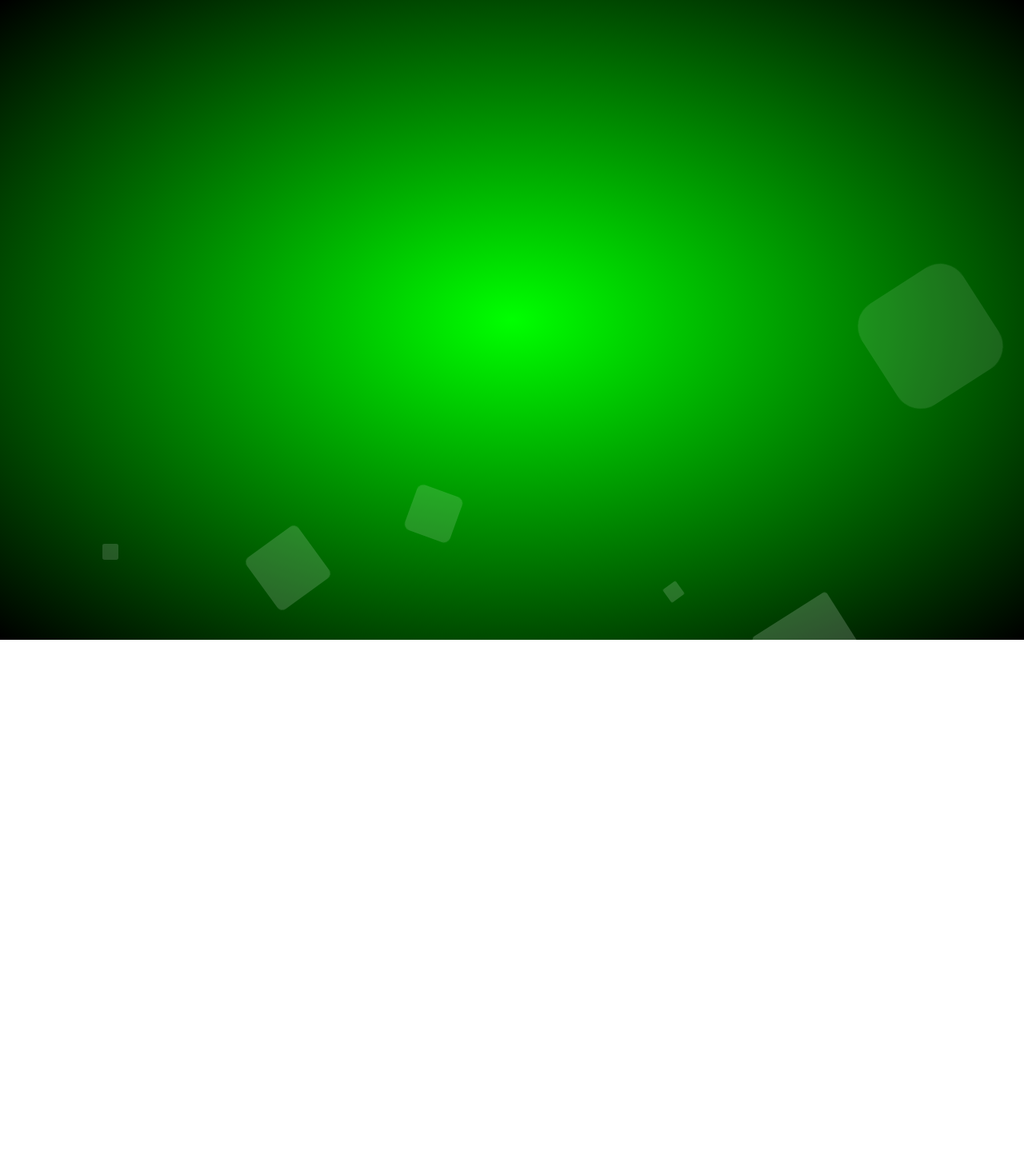
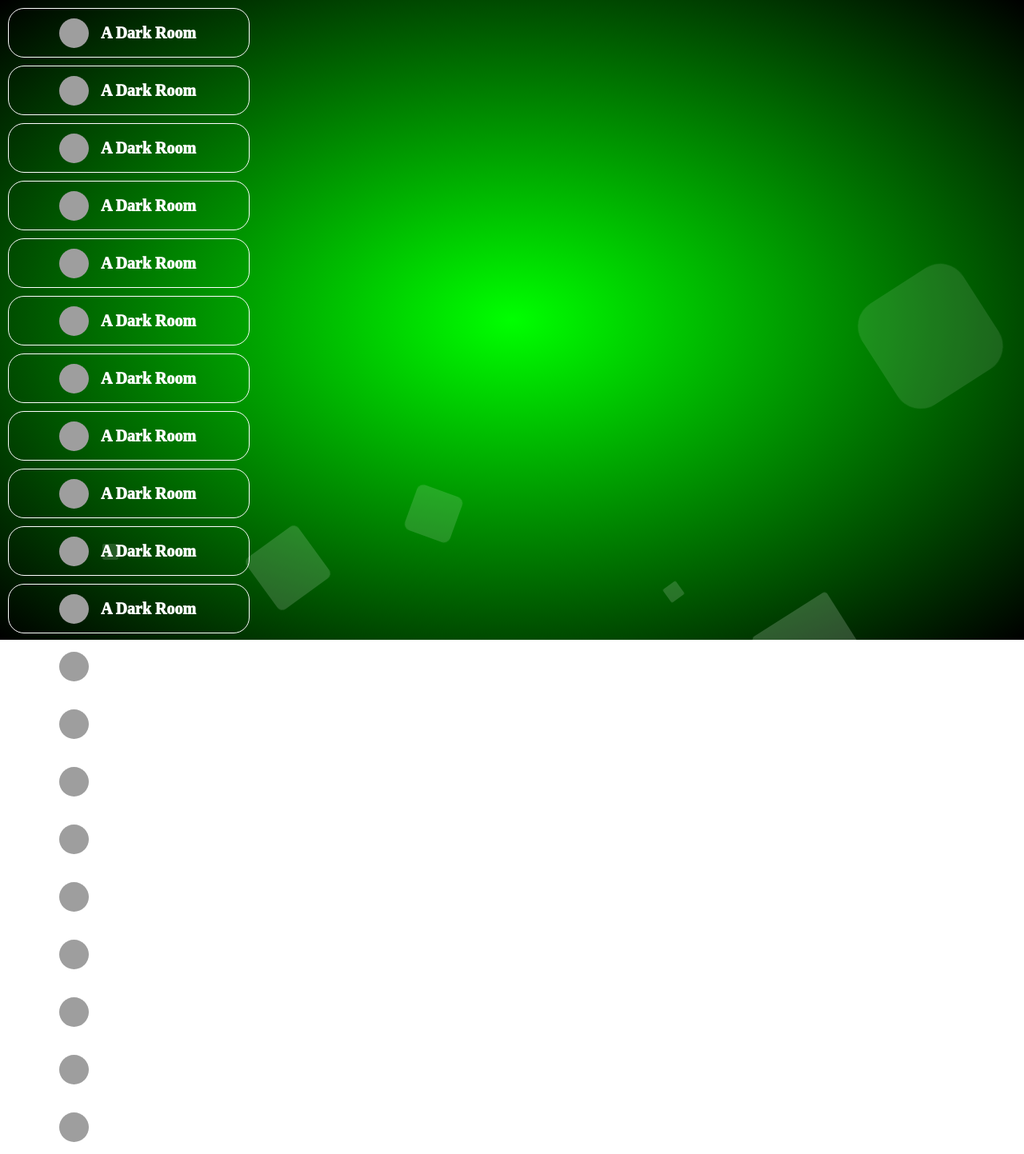
Before and after one commit to playb6/-, a plain HTML site: page index.html in a window 1280 px wide. Shown: the whole page at 80% size. Before the commit the page ends 800 px from the top, so only its background shows below. Drawn offline with Linux system fonts and the light colour scheme; no server answers; grey boxes are pictures that could not be loaded; a small style sheet from the web is missing.

Commit message:
Update index.html

```diff
--- a/index.html
+++ b/index.html
@@ -22,7 +22,126 @@
 
     <title>Play | Bypass6</title>
 </head>
-
+<a href="#" id="A-Dark-Room" class="cardLink">
+            <div class="card">
+                <img class="cardImage" src="https://raw.githack.com/3kh0/3kh0-assets/main/adarkroom/splash.png" loading="lazy">
+                <div class="cardName">A Dark Room</div>
+            </div>
+        </a>
+<a href="#" id="A-Dark-Room" class="cardLink">
+            <div class="card">
+                <img class="cardImage" src="https://raw.githack.com/3kh0/3kh0-assets/main/adarkroom/splash.png" loading="lazy">
+                <div class="cardName">A Dark Room</div>
+            </div>
+        </a>
+<a href="#" id="A-Dark-Room" class="cardLink">
+            <div class="card">
+                <img class="cardImage" src="https://raw.githack.com/3kh0/3kh0-assets/main/adarkroom/splash.png" loading="lazy">
+                <div class="cardName">A Dark Room</div>
+            </div>
+        </a>
+<a href="#" id="A-Dark-Room" class="cardLink">
+            <div class="card">
+                <img class="cardImage" src="https://raw.githack.com/3kh0/3kh0-assets/main/adarkroom/splash.png" loading="lazy">
+                <div class="cardName">A Dark Room</div>
+            </div>
+        </a>
+<a href="#" id="A-Dark-Room" class="cardLink">
+            <div class="card">
+                <img class="cardImage" src="https://raw.githack.com/3kh0/3kh0-assets/main/adarkroom/splash.png" loading="lazy">
+                <div class="cardName">A Dark Room</div>
+            </div>
+        </a>
+<a href="#" id="A-Dark-Room" class="cardLink">
+            <div class="card">
+                <img class="cardImage" src="https://raw.githack.com/3kh0/3kh0-assets/main/adarkroom/splash.png" loading="lazy">
+                <div class="cardName">A Dark Room</div>
+            </div>
+        </a>
+<a href="#" id="A-Dark-Room" class="cardLink">
+            <div class="card">
+                <img class="cardImage" src="https://raw.githack.com/3kh0/3kh0-assets/main/adarkroom/splash.png" loading="lazy">
+                <div class="cardName">A Dark Room</div>
+            </div>
+        </a>
+<a href="#" id="A-Dark-Room" class="cardLink">
+            <div class="card">
+                <img class="cardImage" src="https://raw.githack.com/3kh0/3kh0-assets/main/adarkroom/splash.png" loading="lazy">
+                <div class="cardName">A Dark Room</div>
+            </div>
+        </a>
+<a href="#" id="A-Dark-Room" class="cardLink">
+            <div class="card">
+                <img class="cardImage" src="https://raw.githack.com/3kh0/3kh0-assets/main/adarkroom/splash.png" loading="lazy">
+                <div class="cardName">A Dark Room</div>
+            </div>
+        </a>
+<a href="#" id="A-Dark-Room" class="cardLink">
+            <div class="card">
+                <img class="cardImage" src="https://raw.githack.com/3kh0/3kh0-assets/main/adarkroom/splash.png" loading="lazy">
+                <div class="cardName">A Dark Room</div>
+            </div>
+        </a>
+<a href="#" id="A-Dark-Room" class="cardLink">
+            <div class="card">
+                <img class="cardImage" src="https://raw.githack.com/3kh0/3kh0-assets/main/adarkroom/splash.png" loading="lazy">
+                <div class="cardName">A Dark Room</div>
+            </div>
+        </a>
+<a href="#" id="A-Dark-Room" class="cardLink">
+            <div class="card">
+                <img class="cardImage" src="https://raw.githack.com/3kh0/3kh0-assets/main/adarkroom/splash.png" loading="lazy">
+                <div class="cardName">A Dark Room</div>
+            </div>
+        </a>
+<a href="#" id="A-Dark-Room" class="cardLink">
+            <div class="card">
+                <img class="cardImage" src="https://raw.githack.com/3kh0/3kh0-assets/main/adarkroom/splash.png" loading="lazy">
+                <div class="cardName">A Dark Room</div>
+            </div>
+        </a>
+<a href="#" id="A-Dark-Room" class="cardLink">
+            <div class="card">
+                <img class="cardImage" src="https://raw.githack.com/3kh0/3kh0-assets/main/adarkroom/splash.png" loading="lazy">
+                <div class="cardName">A Dark Room</div>
+            </div>
+        </a>
+<a href="#" id="A-Dark-Room" class="cardLink">
+            <div class="card">
+                <img class="cardImage" src="https://raw.githack.com/3kh0/3kh0-assets/main/adarkroom/splash.png" loading="lazy">
+                <div class="cardName">A Dark Room</div>
+            </div>
+        </a>
+<a href="#" id="A-Dark-Room" class="cardLink">
+            <div class="card">
+                <img class="cardImage" src="https://raw.githack.com/3kh0/3kh0-assets/main/adarkroom/splash.png" loading="lazy">
+                <div class="cardName">A Dark Room</div>
+            </div>
+        </a>
+<a href="#" id="A-Dark-Room" class="cardLink">
+            <div class="card">
+                <img class="cardImage" src="https://raw.githack.com/3kh0/3kh0-assets/main/adarkroom/splash.png" loading="lazy">
+                <div class="cardName">A Dark Room</div>
+            </div>
+        </a>
+<a href="#" id="A-Dark-Room" class="cardLink">
+            <div class="card">
+                <img class="cardImage" src="https://raw.githack.com/3kh0/3kh0-assets/main/adarkroom/splash.png" loading="lazy">
+                <div class="cardName">A Dark Room</div>
+            </div>
+        </a>
+<a href="#" id="A-Dark-Room" class="cardLink">
+            <div class="card">
+                <img class="cardImage" src="https://raw.githack.com/3kh0/3kh0-assets/main/adarkroom/splash.png" loading="lazy">
+                <div class="cardName">A Dark Room</div>
+            </div>
+        </a>
+<a href="#" id="A-Dark-Room" class="cardLink">
+            <div class="card">
+                <img class="cardImage" src="https://raw.githack.com/3kh0/3kh0-assets/main/adarkroom/splash.png" loading="lazy">
+                <div class="cardName">A Dark Room</div>
+            </div>
+        </a>
 <body>
     <ul class="squares">
         <li></li>
```
